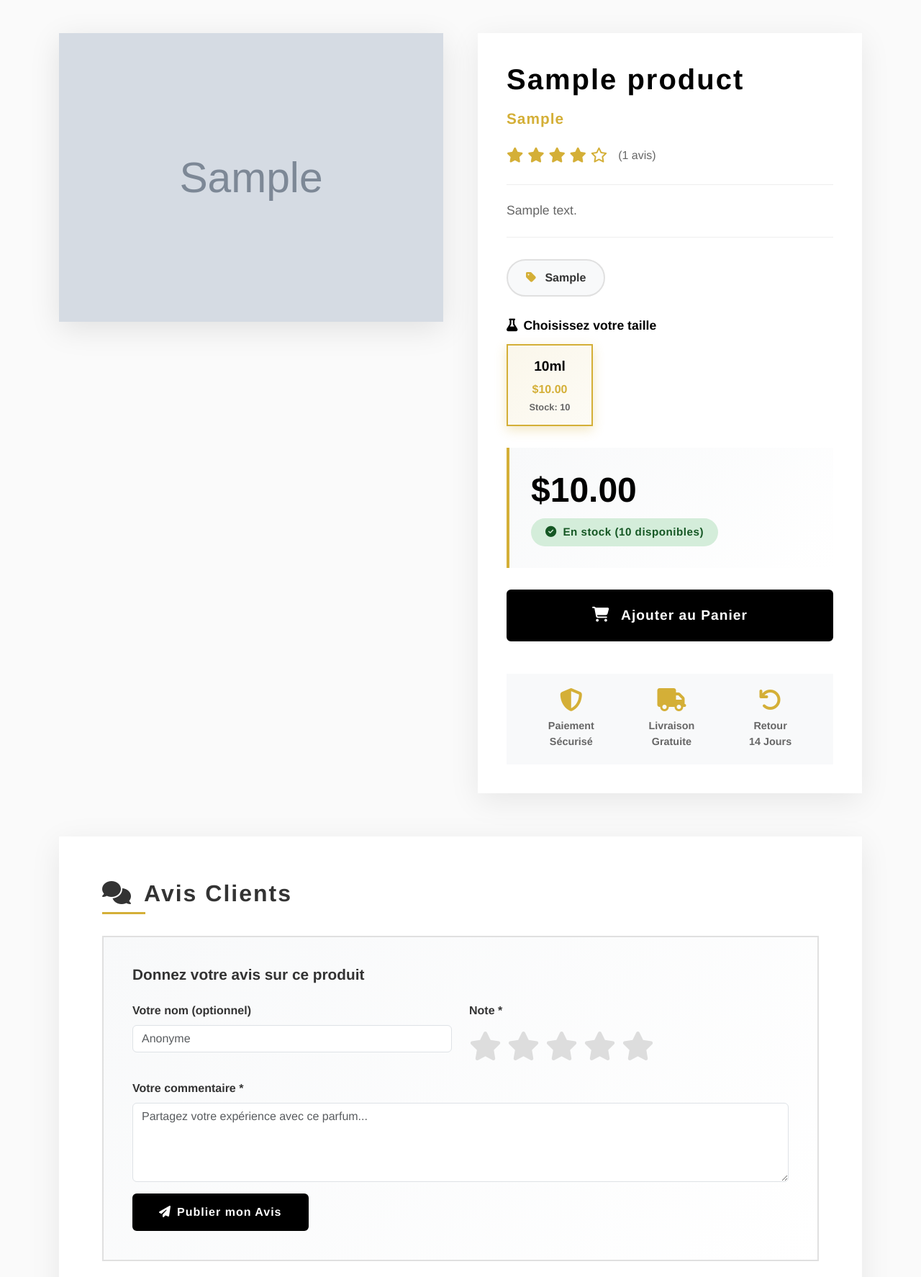
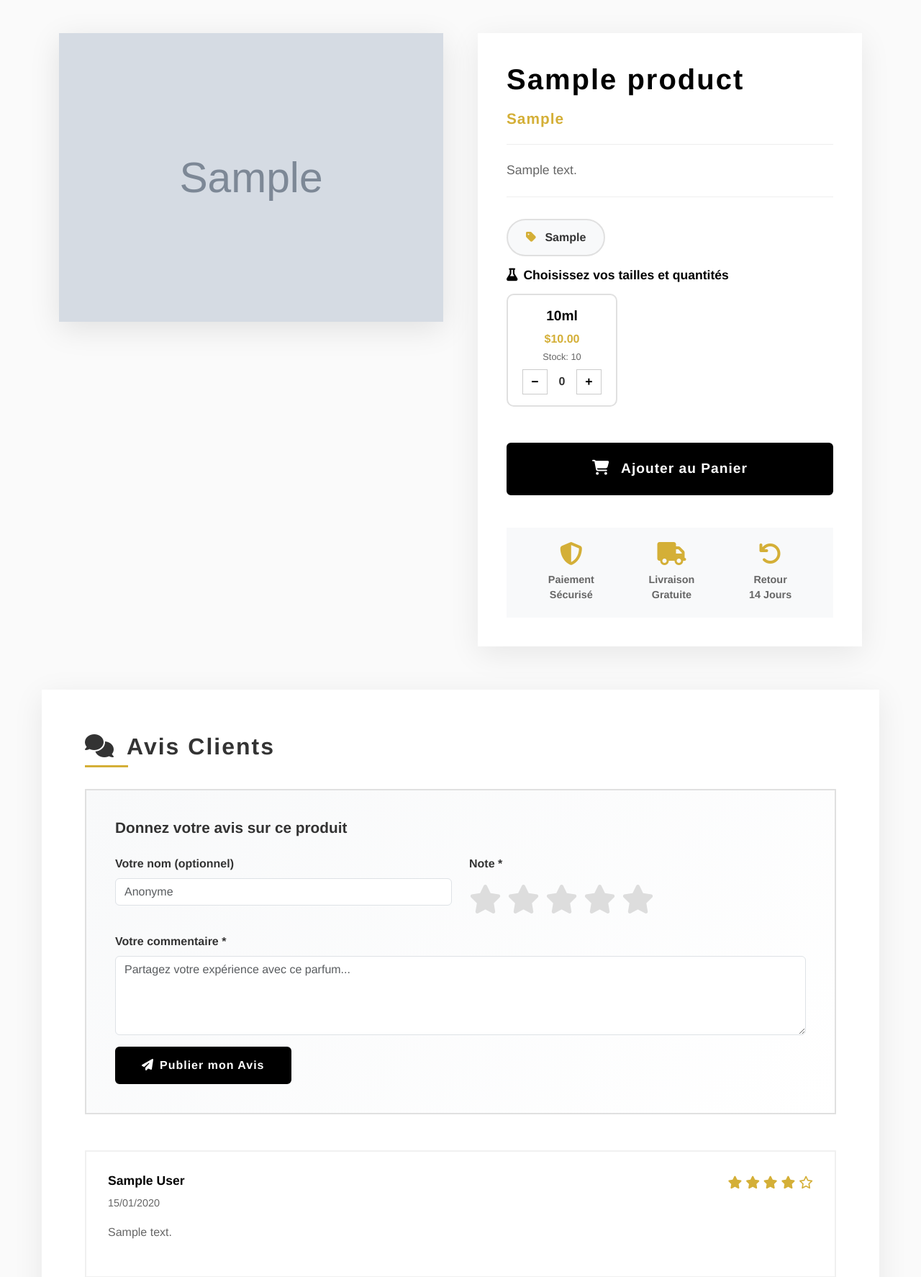
Before and after one commit to MialyAnderson/perfume-shop, a Flask app: page /product/1 in a window 1280 px wide. Shown: the part 157-1931 px from the top of the page at 72% size. Run offline with Flask 3, Linux system fonts and the light colour scheme; tables that the repository leaves empty hold one stand-in row (values such as "Sample post"); grey boxes marked "Sample" are stand-in pictures; parts of the project's set-up code (start-up, migrations or seed data) failed here and were passed over.

Commit message:
ajustement taille

```diff
--- a/app.py
+++ b/app.py
@@ -76,40 +76,71 @@ def view_cart():
 
 @app.route('/add-to-cart/<int:variant_id>')
 def add_to_cart(variant_id):
-    """Ajoute une variante au panier"""
     from models import ProductVariant, Product
+    from utils import get_cart
 
-    variant = ProductVariant.query.get_or_404(variant_id)
-    product = Product.query.get(variant.product_id)
-
-    # Vérifier le stock
-    if variant.stock <= 0:
-        flash(f'{product.name} ({variant.size_ml}ml) est en rupture de stock', 'warning')
-        return redirect(request.referrer or url_for('catalog'))
+    quantity = int(request.args.get('quantity', 1))
+    is_ajax = request.headers.get('X-Requested-With') == 'XMLHttpRequest'
 
     cart = get_cart()
 
-    # Vérifier si la variante est déjà dans le panier
+    variant = db.session.get(ProductVariant, variant_id)
+    if not variant:
+        if is_ajax:
+            return {"error": "Produit introuvable"}, 404
+        flash("Produit introuvable", "danger")
+        return redirect(request.referrer or url_for('catalog'))
+
+    product = db.session.get(Product, variant.product_id)
+    if not product:
+        if is_ajax:
+            return {"error": "Produit associé introuvable"}, 404
+        flash("Produit associé introuvable", "danger")
+        return redirect(request.referrer or url_for('catalog'))
+
+    # Vérifie le stock
+    if variant.stock <= 0:
+        if is_ajax:
+            return {"error": "Rupture de stock"}, 400
+        flash(f"{product.name} ({variant.size_ml}ml) est en rupture de stock", "warning")
+        return redirect(request.referrer or url_for('catalog'))
+
+    # Ajout au panier
     for item in cart:
         if item['variant_id'] == variant_id:
-            if item['quantity'] < variant.stock:
-                item['quantity'] += 1
-                session.modified = True
-                flash(f'{product.name} ({variant.size_ml}ml) ajouté au panier!', 'success')
-            else:
-                flash(f'Stock insuffisant pour {product.name} ({variant.size_ml}ml)', 'warning')
-            return redirect(request.referrer or url_for('catalog'))
+            new_qty = item['quantity'] + quantity
+            if new_qty > variant.stock:
+                if is_ajax:
+                    return {"error": "Stock insuffisant"}, 400
+                flash(f"Stock insuffisant pour {product.name} ({variant.size_ml}ml)", "warning")
+                return redirect(request.referrer or url_for('catalog'))
+            item['quantity'] = new_qty
+            session.modified = True
+            break
+    else:
+        cart.append({'variant_id': variant_id, 'quantity': quantity})
+        session.modified = True
 
-    # Ajouter la variante pour la première fois
-    cart.append({'variant_id': variant_id, 'quantity': 1})
-    session.modified = True
-    flash(f'{product.name} ({variant.size_ml}ml) ajouté au panier!', 'success')
+    # ✅ Si appel AJAX → renvoyer une réponse JSON légère
+    if is_ajax:
+        return {"message": f"{product.name} ({variant.size_ml}ml) ajouté au panier", "success": True}, 200
+
+    # Sinon, redirection normale
+    flash(f"{product.name} ({variant.size_ml}ml) ajouté au panier!", "success")
     return redirect(request.referrer or url_for('catalog'))
 
-@app.route('/remove-from-cart/<int:product_id>')
-def remove_from_cart(product_id):
+@app.route("/clear-cart")
+def clear_cart():
+    session.pop('cart', None)
+    flash("Panier vidé.", "info")
+    return redirect(url_for('view_cart'))
+
+
+
+@app.route('/remove-from-cart/<int:variant_id>')
+def remove_from_cart(variant_id):
     cart = get_cart()
-    cart[:] = [item for item in cart if item['product_id'] != product_id]
+    cart[:] = [item for item in cart if item['variant_id'] != variant_id]
     session.modified = True
     flash('Produit retiré du panier', 'info')
     return redirect(url_for('view_cart'))
--- a/templates/product_detail.html
+++ b/templates/product_detail.html
@@ -116,7 +116,13 @@
     }
 
     .size-option {
-        position: relative;
+        background: #fff;
+        border: 2px solid #e0e0e0;
+        border-radius: 10px;
+        padding: 15px 20px;
+        text-align: center;
+        min-width: 130px;
+        transition: all 0.3s ease;
     }
 
     .size-option input[type="radio"] {
@@ -370,6 +376,85 @@
         color: var(--secondary-color);
     }
 
+    .quantity-selector {
+    margin-top: 10px;
+    margin-bottom: 25px;
+}
+
+.quantity-selector label {
+    font-weight: 700;
+    font-size: 1rem;
+    color: #000;
+    display: block;
+    margin-bottom: 8px;
+}
+
+.quantity-input-group {
+    display: flex;
+    align-items: center;
+    max-width: 160px;
+}
+
+.quantity-input-group button {
+    width: 40px;
+    height: 40px;
+    font-size: 1.3rem;
+    font-weight: bold;
+    border: 2px solid #e0e0e0;
+    background: #fff;
+    cursor: pointer;
+    transition: all 0.3s ease;
+}
+
+.quantity-input-group button:hover {
+    background: var(--secondary-color);
+    color: #fff;
+}
+
+.quantity-input-group input {
+    width: 60px;
+    text-align: center;
+    border: 2px solid #e0e0e0;
+    height: 40px;
+    font-size: 1rem;
+    font-weight: 600;
+}
+
+.quantity-controls {
+        display: flex;
+        justify-content: center;
+        align-items: center;
+        margin-top: 10px;
+    }
+
+    .quantity-controls button {
+        border: 1px solid #ccc;
+        background: #fff;
+        width: 35px;
+        height: 35px;
+        font-size: 1.1rem;
+        font-weight: bold;
+        cursor: pointer;
+        transition: all 0.2s ease;
+    }
+
+    .quantity-controls button:hover {
+        background: var(--secondary-color);
+        color: #fff;
+    }
+
+    .quantity-controls span {
+        width: 40px;
+        text-align: center;
+        font-weight: 700;
+        font-size: 1rem;
+    }
+
+    .size-selector .btn-add-cart {
+    margin-top: 50px;
+    }
+
+
     @media (max-width: 768px) {
         .product-info {
             padding: 30px 20px;
@@ -397,52 +482,30 @@
                 </div>
             </div>
 
-            <!-- Info -->
+            <!-- Infos -->
             <div class="col-lg-6">
                 <div class="product-info">
                     <h1>{{ product.name }}</h1>
                     <span class="product-brand">{{ product.brand }}</span>
 
-                    {% if product.reviews %}
-                    <div class="rating-display">
-                        <div class="stars">
-                            {% set avg_rating = (product.reviews|sum(attribute='rating')) / (product.reviews|length) %}
-                            {% for i in range(5) %}
-                                {% if i < avg_rating|round %}
-                                    <i class="fas fa-star"></i>
-                                {% else %}
-                                    <i class="far fa-star"></i>
-                                {% endif %}
-                            {% endfor %}
-                        </div>
-                        <span class="rating-count">({{ product.reviews|length }} avis)</span>
-                    </div>
-                    {% endif %}
-
                     <p class="product-description">{{ product.description }}</p>
 
-                    <div class="product-specs">
+                    <div class="product-specs mb-3">
                         <div class="spec-badge">
                             <i class="fas fa-tag"></i>
                             {{ product.category }}
                         </div>
                     </div>
 
-                    <!-- SÉLECTEUR DE TAILLE -->
+                    <!-- Sélecteur tailles + quantités -->
                     {% if product.variants %}
                     <div class="size-selector">
-                        <h6><i class="fas fa-flask me-2"></i>Choisissez votre taille</h6>
+                        <h6><i class="fas fa-flask me-2"></i>Choisissez vos tailles et quantités</h6>
+
+                        <form id="add-to-cart-form">
                             <div class="size-options">
                                 {% for variant in product.variants|sort(attribute='size_ml') %}
-                            <div class="size-option {% if variant.stock <= 0 %}out-of-stock{% endif %}">
-                                <input type="radio"
-                                       name="variant"
-                                       id="variant-{{ variant.id }}"
-                                       value="{{ variant.id }}"
-                                       {% if variant.stock <= 0 %}disabled{% endif %}
-                                       {% if loop.first and variant.stock > 0 %}checked{% endif %}
-                                       onchange="updateSelectedVariant({{ variant.id }}, {{ variant.price }}, {{ variant.stock }}, {{ variant.size_ml }})">
-                                <label for="variant-{{ variant.id }}" class="size-label">
+                                <div class="size-option {% if variant.stock <= 0 %}out-of-stock{% endif %}" data-variant-id="{{ variant.id }}">
                                     <span class="size-ml">{{ variant.size_ml }}ml</span>
                                     <span class="size-price">${{ "%.2f"|format(variant.price) }}</span>
                                     {% if variant.stock > 0 %}
@@ -450,44 +513,32 @@
                                     {% else %}
                                         <span class="size-stock text-danger">Rupture</span>
                                     {% endif %}
-                                </label>
+
+                                    {% if variant.stock > 0 %}
+                                    <div class="quantity-controls mt-2">
+                                        <button type="button" class="qty-btn" onclick="changeQuantity({{ variant.id }}, -1)">−</button>
+                                        <span id="qty-{{ variant.id }}" class="qty-display">0</span>
+                                        <button type="button" class="qty-btn" onclick="changeQuantity({{ variant.id }}, 1)">+</button>
+                                    </div>
+
+                                    {% endif %}
                                 </div>
                                 {% endfor %}
                             </div>
+
+                            <button type="button" class="btn btn-primary btn-add-cart" onclick="addAllToCart()">
+                                <i class="fas fa-shopping-cart"></i> Ajouter au Panier
+                            </button>
+                        </form>
                     </div>
-
-                    <!-- Prix sélectionné -->
-                    <div class="price-section">
-                        <h2 class="product-price" id="selected-price">
-                            {% set first_available = product.variants|selectattr('stock', 'gt', 0)|first %}
-                            {% if first_available %}
-                                ${{ "%.2f"|format(first_available.price) }}
                     {% else %}
-                                ${{ "%.2f"|format(product.variants[0].price) }}
-                            {% endif %}
-                        </h2>
-                        <span class="stock-badge in-stock" id="stock-status">
-                            {% if first_available %}
-                                <i class="fas fa-check-circle me-1"></i>
-                                En stock ({{ first_available.stock }} disponibles)
-                            {% else %}
-                                <i class="fas fa-times-circle me-1"></i>
-                                Rupture de stock
-                            {% endif %}
-                        </span>
-                    </div>
-
-                    <button type="button" class="btn btn-primary btn-add-cart" id="add-to-cart-btn" onclick="addToCart()">
-                        <i class="fas fa-shopping-cart"></i>
-                        Ajouter au Panier
-                    </button>
-                    {% else %}
-                    <div class="alert alert-warning">
+                    <div class="alert alert-warning mt-3">
                         <i class="fas fa-exclamation-triangle me-2"></i>
                         Aucune taille disponible pour ce produit
                     </div>
                     {% endif %}
 
+                    <!-- Sécurité -->
                     <div class="security-badges">
                         <div class="security-item">
                             <i class="fas fa-shield-alt"></i>
@@ -504,8 +555,6 @@
                     </div>
                 </div>
             </div>
-        </div>
-
         <!-- Reviews Section -->
             <div class="reviews-section">
                 <h3><i class="fas fa-comments me-3"></i>Avis Clients</h3>
@@ -580,47 +629,67 @@
                 {% endif %}
             </div>
         </div>
+    </div>
 </section>
 
+
 <script>
-let selectedVariantId = null;
+let quantities = {}; // { variant_id: quantité }
 
-{% if product.variants and product.variants|length > 0 %}
-    {% for variant in product.variants %}
-        {% if loop.first %}
-            selectedVariantId = {{ variant.id }};
-        {% endif %}
-    {% endfor %}
-{% endif %}
+function changeQuantity(variantId, delta) {
+    const qtyElement = document.getElementById(`qty-${variantId}`);
+    const stockElement = document.querySelector(`[data-variant-id="${variantId}"] .size-stock`);
+    let stock = 10; // valeur par défaut au cas où
 
-function updateSelectedVariant(variantId, price, stock, sizeML) {
-    selectedVariantId = variantId;
-    document.getElementById('selected-price').textContent = '$' + price.toFixed(2);
+    // Récupère le stock depuis le texte (ex: "Stock: 10")
+    if (stockElement && stockElement.textContent.includes('Stock:')) {
+        stock = parseInt(stockElement.textContent.replace(/[^0-9]/g, '')) || 10;
+    }
 
-    const stockStatus = document.getElementById('stock-status');
-    const addBtn = document.getElementById('add-to-cart-btn');
+    if (!quantities[variantId]) quantities[variantId] = 0;
 
-    if (stock > 0) {
-        stockStatus.innerHTML = '<i class="fas fa-check-circle me-1"></i>En stock (' + stock + ' disponibles)';
-        stockStatus.className = 'stock-badge in-stock';
-        addBtn.disabled = false;
-        addBtn.innerHTML = '<i class="fas fa-shopping-cart"></i> Ajouter au Panier';
-        addBtn.className = 'btn btn-primary btn-add-cart';
-    } else {
-        stockStatus.innerHTML = '<i class="fas fa-times-circle me-1"></i>Rupture de stock';
-        stockStatus.className = 'stock-badge out-of-stock';
-        addBtn.disabled = true;
-        addBtn.innerHTML = '<i class="fas fa-ban"></i> Produit Indisponible';
-        addBtn.className = 'btn btn-secondary btn-add-cart';
+    let newQty = quantities[variantId] + delta;
+
+    // 🚫 Empêche d'aller en dessous de 0
+    if (newQty < 0) newQty = 0;
+
+    // 🚫 Empêche de dépasser le stock
+    if (newQty > stock) {
+        newQty = stock;
+    }
+
+    quantities[variantId] = newQty;
+    qtyElement.textContent = newQty;
+}
+
+async function addAllToCart() {
+    let hasSelected = false;
+    let requests = [];
+
+    for (const [variantId, qty] of Object.entries(quantities)) {
+        if (qty > 0) {
+            hasSelected = true;
+            const url = `/add-to-cart/${variantId}?quantity=${qty}`;
+            requests.push(fetch(url));
         }
     }
 
-function addToCart() {
-    if (selectedVariantId) {
-        window.location.href = "{{ url_for('add_to_cart', variant_id=0) }}".replace('/0', '/' + selectedVariantId);
-    } else {
-        alert('Veuillez sélectionner une taille');
+    if (!hasSelected) {
+        alert("Veuillez choisir au moins une quantité.");
+        return;
+    }
+
+    try {
+        await Promise.all(requests);
+        window.location.href = "/cart";
+    } catch (error) {
+        console.error("Erreur ajout panier :", error);
+        alert("Une erreur est survenue lors de l'ajout au panier.");
     }
 }
 </script>
+
+
+
+
 {% endblock %}
```
Also changed, not shown: templates/catalog.html (+12 -7 lines), utils.py (+38 -13 lines). Lines whose indentation alone changed are shown as unchanged.
